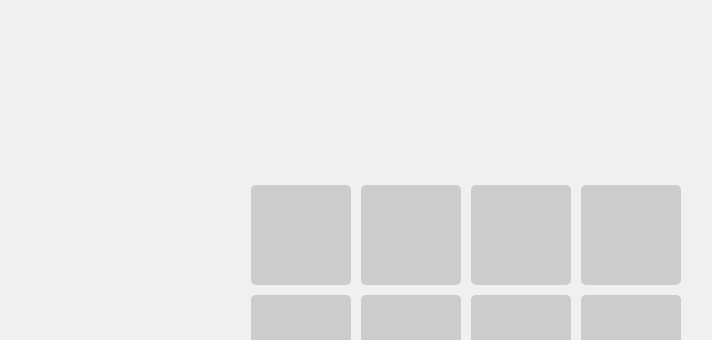
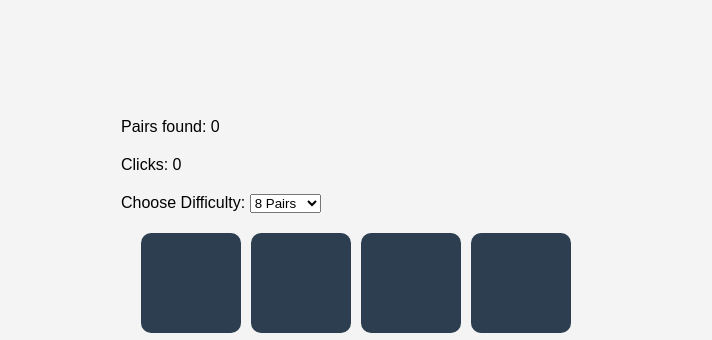
Before and after one commit to Shenpuh/Shen-memory, a plain HTML site: page index.html in a window 1280 px wide. Shown: the top 340 px of the page, without its empty margins (284-996 px from the left). Drawn offline with Linux system fonts and the light colour scheme.

Commit message:
Update index.html

```diff
--- a/index.html
+++ b/index.html
@@ -3,75 +3,165 @@
 <head>
     <meta charset="UTF-8">
     <meta name="viewport" content="width=device-width, initial-scale=1.0">
-    <title>Memory Game</title>
+    <title>Shen Memory Game</title>
     <style>
-        /* General styles for the body */
         body {
             font-family: Arial, sans-serif;
             display: flex;
+            flex-direction: column;
+            align-items: center;
             justify-content: center;
-            align-items: center;
             height: 100vh;
+            background-color: #f4f4f4;
             margin: 0;
-            background-color: #f0f0f0;
         }
-
-        h1 {
-            text-align: center;
-            font-size: 2em;
+        .game-container {
+            display: grid;
+            grid-gap: 10px;
+            justify-content: center;
+            margin: 20px;
         }
-
-        #game-board {
-            display: grid;
-            grid-template-columns: repeat(4, 100px);
-            grid-template-rows: repeat(4, 100px);
-            gap: 10px;
-        }
-
         .card {
             width: 100px;
             height: 100px;
-            background-color: #ccc;
+            background-color: #2d3e50;
             display: flex;
+            align-items: center;
             justify-content: center;
-            align-items: center;
+            color: white;
+            font-size: 20px;
+            border-radius: 10px;
             cursor: pointer;
-            border-radius: 5px;
-            transition: background-color 0.3s;
         }
-
-        .card.flipped {
-            background-color: white;
-        }
-
         .card img {
-            width: 80px;
-            height: 80px;
+            width: 80%;
+            height: 80%;
+            object-fit: cover;
+            border-radius: 10px;
             display: none;
         }
-
         .card.flipped img {
             display: block;
+        }
+        .card.flipped {
+            background-color: #fff;
+            color: #2d3e50;
+        }
+        .card.matched {
+            background-color: #6c757d;
+            pointer-events: none;
+        }
+        .score {
+            margin-bottom: 20px;
+        }
+        .clicks {
+            margin-bottom: 20px;
         }
     </style>
 </head>
 <body>
-    <h1>Memory Game</h1>
-    <div id="game-board"></div> <!-- This is where the game board will appear -->
+
+    <div>
+        <div class="score">Pairs found: <span id="score">0</span></div>
+        <div class="clicks">Clicks: <span id="clicks">0</span></div>
+
+        <!-- Difficulty selection -->
+        <div>
+            <label for="difficulty">Choose Difficulty:</label>
+            <select id="difficulty" onchange="startGame()">
+                <option value="8">8 Pairs</option>
+                <option value="12">12 Pairs</option>
+                <option value="16">16 Pairs</option>
+            </select>
+        </div>
+
+        <div class="game-container" id="gameContainer"></div>
+    </div>
 
     <script>
-        const gameBoard = document.getElementById('game-board');
-        const images = [
-            'https://i.imgur.com/aoizaFF.png', 'https://i.imgur.com/gmi8BB4.png', 'https://i.imgur.com/j0bxfQ8.png', 'https://i.imgur.com/NBnMj70.png',
-            'https://i.imgur.com/ORSPSv4.png', 'https://i.imgur.com/FLLzqWI.png', 'https://i.imgur.com/4OHwA5E.png', 'https://i.imgur.com/gFVArfP.png',
-            'https://i.imgur.com/HT3OwR1.png', 'https://i.imgur.com/K2Eohfg.png', 'https://i.imgur.com/AbFPg22.png', 'https://i.imgur.com/mu1pxV3.png',
-            'https://i.imgur.com/x1JvJY4.png', 'https://i.imgur.com/7SUqBvB.png', 'https://i.imgur.com/tOSsUqX.png', 'https://i.imgur.com/6VIe6CO.png'
+        let images = [
+            "https://i.imgur.com/aoizaFF.png",
+            "https://i.imgur.com/gmi8BB4.png",
+            "https://i.imgur.com/j0bxfQ8.png",
+            "https://i.imgur.com/NBnMj70.png",
+            "https://i.imgur.com/ORSPSv4.png",
+            "https://i.imgur.com/FLLzqWI.png",
+            "https://i.imgur.com/4OHwA5E.png",
+            "https://i.imgur.com/gFVArfP.png",
+            "https://i.imgur.com/HT3OwR1.png",
+            "https://i.imgur.com/K2Eohfg.png",
+            "https://i.imgur.com/AbFPg22.png",
+            "https://i.imgur.com/mu1pxV3.png",
+            "https://i.imgur.com/x1JvJY4.png",
+            "https://i.imgur.com/7SUqBvB.png",
+            "https://i.imgur.com/tOSsUqX.png",
+            "https://i.imgur.com/6VIe6CO.png"
         ];
 
+        let selectedImages = [];
         let flippedCards = [];
-        let matchedCards = 0;
+        let matchedCards = [];
+        let score = 0;
+        let clicks = 0;
+        let difficulty = 8; // Default difficulty (8 pairs)
+        const gameContainer = document.getElementById("gameContainer");
+        const scoreDisplay = document.getElementById("score");
+        const clicksDisplay = document.getElementById("clicks");
 
-        // Shuffle images
+        // Create the board layout based on difficulty
+        let rows, columns;
+
+        function startGame() {
+            difficulty = parseInt(document.getElementById("difficulty").value);
+            resetGame();
+            initializeGame();
+        }
+
+        function resetGame() {
+            score = 0;
+            clicks = 0;
+            flippedCards = [];
+            matchedCards = [];
+            scoreDisplay.textContent = score;
+            clicksDisplay.textContent = clicks;
+            gameContainer.innerHTML = "";
+        }
+
+        function initializeGame() {
+            // Adjust grid dimensions based on difficulty
+            if (difficulty === 8) {
+                rows = 4;
+                columns = 4;
+            } else if (difficulty === 12) {
+                rows = 4;
+                columns = 6;
+            } else if (difficulty === 16) {
+                rows = 6;
+                columns = 6;
+            }
+
+            selectedImages = images.slice(0, difficulty);
+            selectedImages = selectedImages.concat(selectedImages); // Double the images for pairs
+            shuffle(selectedImages);
+
+            gameContainer.style.gridTemplateColumns = `repeat(${columns}, 100px)`;
+            gameContainer.style.gridTemplateRows = `repeat(${rows}, 100px)`;
+
+            // Create the cards dynamically
+            selectedImages.forEach((image, index) => {
+                const card = document.createElement("div");
+                card.classList.add("card");
+                card.dataset.index = index;
+                const img = document.createElement("img");
+                img.src = image;
+                card.appendChild(img);
+                gameContainer.appendChild(card);
+
+                card.addEventListener("click", () => flipCard(card));
+            });
+        }
+
+        // Shuffle function
         function shuffle(array) {
             for (let i = array.length - 1; i > 0; i--) {
                 const j = Math.floor(Math.random() * (i + 1));
@@ -79,56 +169,46 @@
             }
         }
 
-        // Create the game board
-        function createBoard() {
-            shuffle(images);
+        // Flip the card when clicked
+        function flipCard(card) {
+            if (flippedCards.length === 2 || card.classList.contains("flipped") || card.classList.contains("matched")) {
+                return;
+            }
 
-            images.forEach((image) => {
-                const card = document.createElement('div');
-                card.classList.add('card');
+            card.classList.add("flipped");
+            flippedCards.push(card);
+            clicks++;
+            clicksDisplay.textContent = clicks;
 
-                const img = document.createElement('img');
-                img.src = image;
-                card.appendChild(img);
-
-                card.addEventListener('click', () => flipCard(card, img));
-
-                gameBoard.appendChild(card);
-            });
-        }
-
-        // Flip the card
-        function flipCard(card, img) {
-            if (flippedCards.length < 2 && !card.classList.contains('flipped')) {
-                card.classList.add('flipped');
-                flippedCards.push({ card, img });
-
-                if (flippedCards.length === 2) {
-                    checkMatch();
-                }
+            if (flippedCards.length === 2) {
+                checkForMatch();
             }
         }
 
-        // Check if the two flipped cards match
-        function checkMatch() {
-            const [first, second] = flippedCards;
+        // Check if two flipped cards match
+        function checkForMatch() {
+            const [firstCard, secondCard] = flippedCards;
+            const firstImage = firstCard.querySelector("img").src;
+            const secondImage = secondCard.querySelector("img").src;
 
-            if (first.img.src === second.img.src) {
-                matchedCards++;
-                flippedCards = [];
-                if (matchedCards === images.length / 2) {
-                    setTimeout(() => alert('You Win!'), 500);
-                }
+            if (firstImage === secondImage) {
+                firstCard.classList.add("matched");
+                secondCard.classList.add("matched");
+                score++;
+                scoreDisplay.textContent = score;
             } else {
                 setTimeout(() => {
-                    first.card.classList.remove('flipped');
-                    second.card.classList.remove('flipped');
-                    flippedCards = [];
+                    firstCard.classList.remove("flipped");
+                    secondCard.classList.remove("flipped");
                 }, 1000);
             }
+
+            flippedCards = [];
         }
 
-        createBoard();
+        // Initialize the game when the page loads
+        startGame();
     </script>
+
 </body>
 </html>
```
